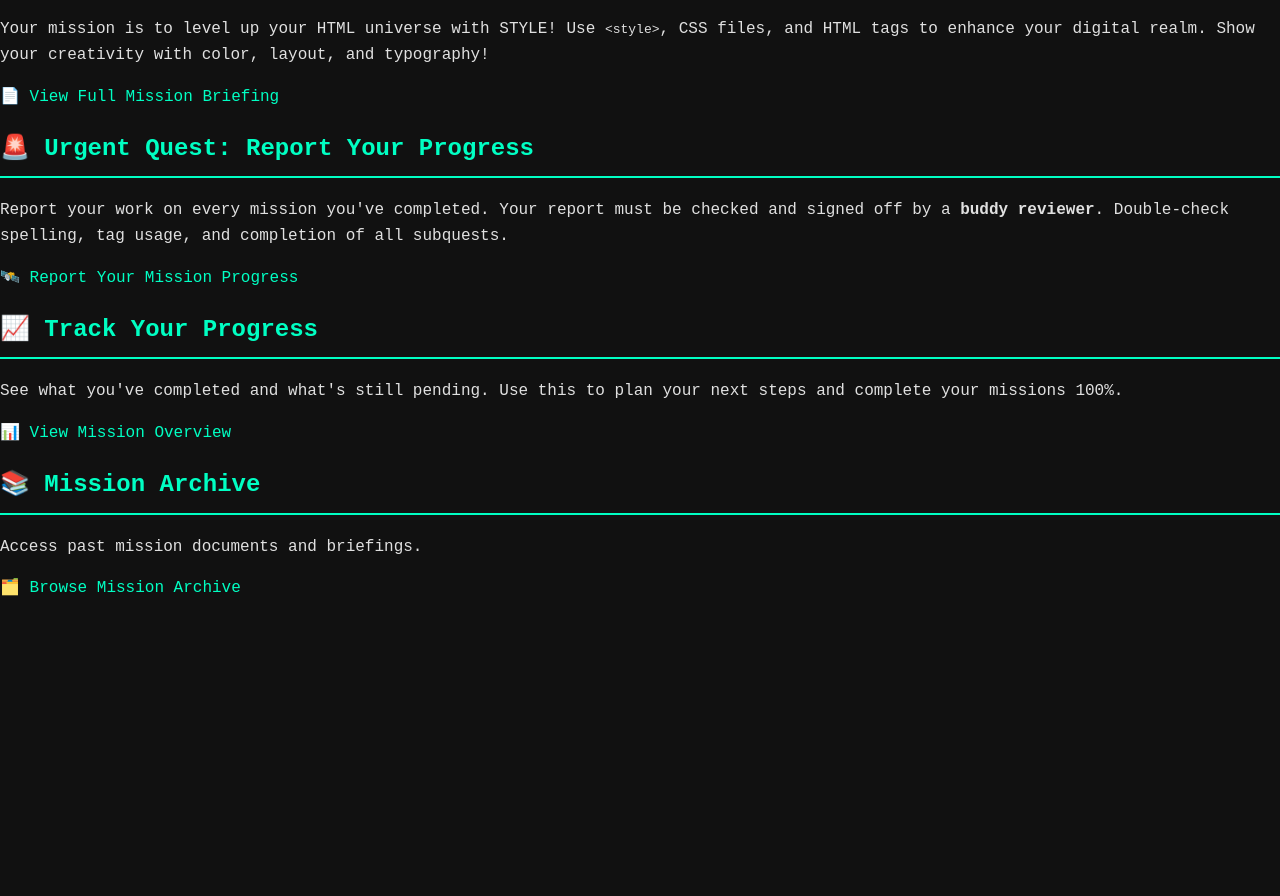
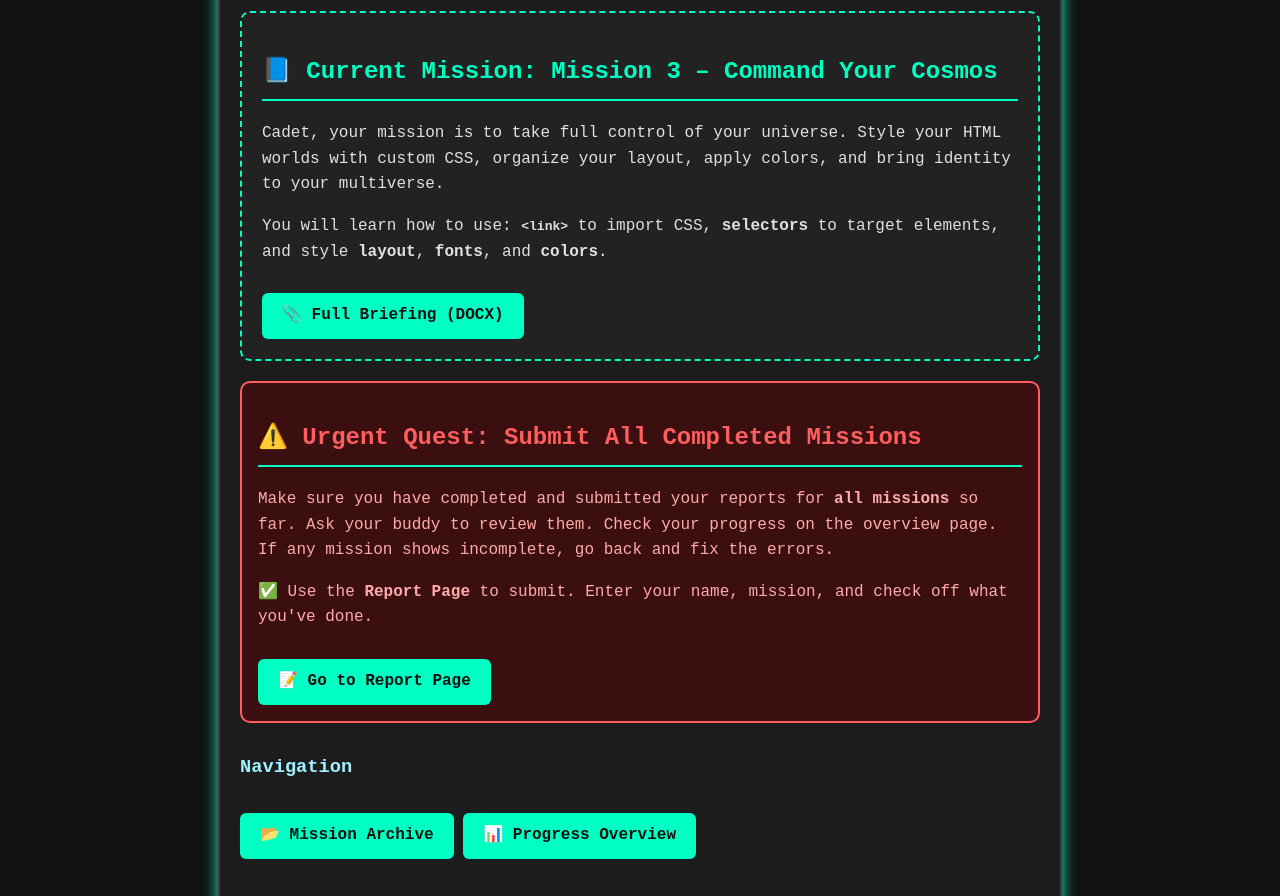
Before and after one commit to DDR-arturs/mission_hq, a plain HTML site: page index.html in a window 1280 px wide. Shown: the part 155-1051 px from the top of the page. Before the commit the page ends 800 px from the top, so only its background shows below. Drawn offline with Linux system fonts and the light colour scheme.

Commit message:
Update index.html

```diff
--- a/index.html
+++ b/index.html
@@ -1,37 +1,55 @@
 <!DOCTYPE html>
 <html lang="en">
 <head>
-  <meta charset="UTF-8">
-  <meta name="viewport" content="width=device-width, initial-scale=1.0">
-  <title>Mission HQ</title>
-  <link href="style.css" rel="stylesheet">
+  <meta charset="UTF-8" />
+  <meta name="viewport" content="width=device-width, initial-scale=1.0"/>
+  <title>Mission HQ – Cadet Dashboard</title>
+  <link rel="stylesheet" href="style.css" />
 </head>
 <body>
-  <h1>🎖️ Cadet Mission HQ</h1>
+  <div class="container">
 
-  <div class="section">
-    <h2>📘 Current Mission Briefing: Mission 3</h2>
-    <p>Your mission is to level up your HTML universe with STYLE! Use <code>&lt;style&gt;</code>, CSS files, and HTML tags to enhance your digital realm. Show your creativity with color, layout, and typography!</p>
-    <a class="btn" href="mission/mission3_briefing.docx" target="_blank">📄 View Full Mission Briefing</a>
+    <h1>🛰️ Mission HQ: Cadet Dashboard</h1>
+
+    <!-- Current Mission Log -->
+    <div class="quest-log">
+      <h2>📘 Current Mission: <span>Mission 3 – Command Your Cosmos</span></h2>
+      <p>
+        Cadet, your mission is to take full control of your universe. Style your HTML worlds with custom CSS, organize your layout, apply colors, and bring identity to your multiverse.
+      </p>
+      <p>
+        You will learn how to use:
+        <strong><code>&lt;link&gt;</code></strong> to import CSS,
+        <strong>selectors</strong> to target elements,
+        and style <strong>layout</strong>, <strong>fonts</strong>, and <strong>colors</strong>.
+      </p>
+      <a class="button-link" href="missions/mission3_briefing.docx" target="_blank">📎 Full Briefing (DOCX)</a>
+    </div>
+
+    <!-- Urgent Quest Section -->
+    <div class="urgent">
+      <h2>⚠️ Urgent Quest: Submit All Completed Missions</h2>
+      <p>
+        Make sure you have completed and submitted your reports for <strong>all missions</strong> so far. Ask your buddy to review them.
+        Check your progress on the overview page. If any mission shows incomplete, go back and fix the errors.
+      </p>
+      <p>
+        ✅ Use the <strong>Report Page</strong> to submit. Enter your name, mission, and check off what you've done.
+      </p>
+      <a class="button-link" href="https://script.google.com/macros/s/AKfycby2KeFupeoToWivbdtQfkvP99Hk1P3DDPhXyFJmQBFjqAM7Smb2_da97ekgEqSqYaEn/exec" target="_blank">📝 Go to Report Page</a>
+    </div>
+
+    <!-- Navigation Buttons -->
+    <h3>Navigation</h3>
+    <p>
+      <a class="button-link" href="mission_archive.html">📂 Mission Archive</a>
+      <a class="button-link" href="mission_hq_overview.html">📊 Progress Overview</a>
+    </p>
+
+    <footer>
+      🛡️ Cadet Mission Control &mdash; Operated by Lt. CodeStrike & Commander Arturs<br>
+      Version 3.0 - Transmission Stable.
+    </footer>
   </div>
-
-  <div class="section">
-    <h2>🚨 Urgent Quest: Report Your Progress</h2>
-    <p>Report your work on every mission you've completed. Your report must be checked and signed off by a <strong>buddy reviewer</strong>. Double-check spelling, tag usage, and completion of all subquests.</p>
-    <a class="btn" href="https://script.google.com/macros/s/AKfycby2KeFupeoToWivbdtQfkvP99Hk1P3DDPhXyFJmQBFjqAM7Smb2_da97ekgEqSqYaEn/exec" target="_blank">🛰️ Report Your Mission Progress</a>
-  </div>
-
-  <div class="section">
-    <h2>📈 Track Your Progress</h2>
-    <p>See what you've completed and what's still pending. Use this to plan your next steps and complete your missions 100%.</p>
-    <a class="btn" href="https://ddr-arturs.github.io/mission_hq/mission_hq_overview.html" target="_blank">📊 View Mission Overview</a>
-  </div>
-
-  <div class="section">
-    <h2>📚 Mission Archive</h2>
-    <p>Access past mission documents and briefings.</p>
-    <a class="btn" href="https://ddr-arturs.github.io/mission_hq/mission_archive.html" target="_blank">🗂️ Browse Mission Archive</a>
-  </div>
-
 </body>
 </html>
```
